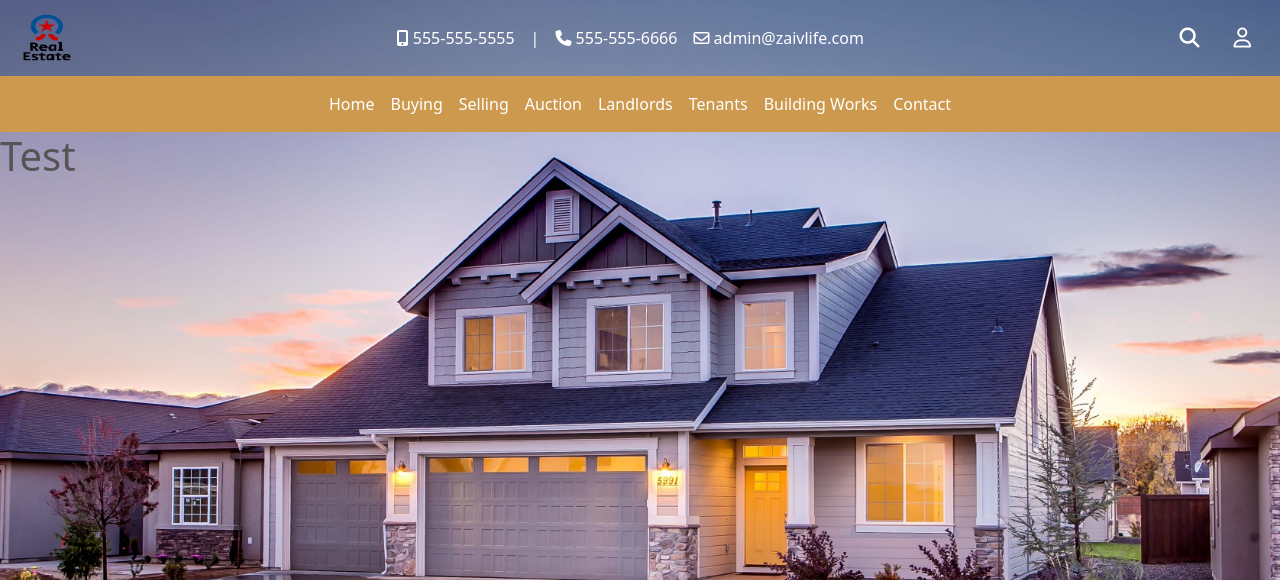
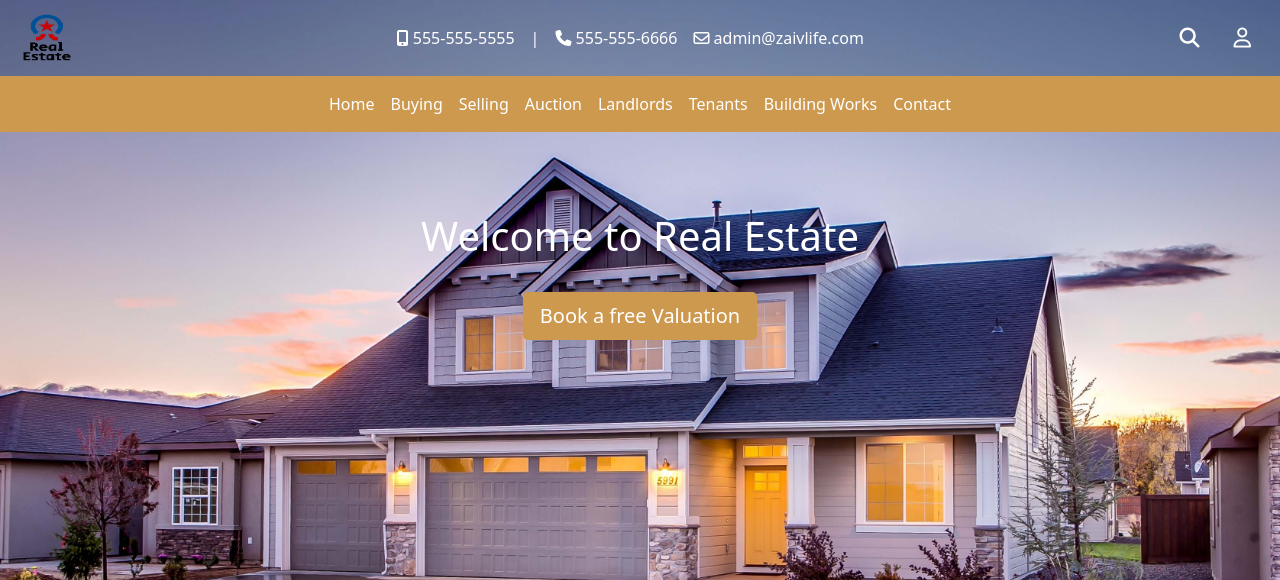
Before and after one commit to lseparatio/estate-agency-website, a Django app: page / in a window 1280 px wide. Shown: the top 580 px of the page. Run offline with Django 4.2, Linux system fonts and the light colour scheme; some libraries are stand-ins or nearby versions.

Commit message:
Added Welcome text and book valuation button

```diff
--- a/home/templates/home/index.html
+++ b/home/templates/home/index.html
@@ -10,5 +10,12 @@
 {% endblock %}
 
 {% block content %}
-<h1>Test</h1>
+<div class="row align-items-center center welcome">
+    <div class="col-12">
+      <h1>Welcome to Real Estate</h1>
+    </div>
+    <div class="col-12 padding-top">
+        <button type="button" class="btn btn-book-evaluation btn-lg">Book a free Valuation</button>
+      </div>
+</div>
 {% endblock%}
--- a/static/css/base.css
+++ b/static/css/base.css
@@ -64,9 +64,10 @@ nav {
     border-radius: 5px;
 }
 
-.btn-contact {
-    background-color: #cd994f;
-    color: white;
+.btn-contact,
+.btn-book-evaluation {
+    background-color: #cd994f !important;
+    color: white !important;
 }
 
 .link-unstiled {
@@ -88,3 +89,15 @@ nav {
 #pills-register-tab {
     color: #cd994f !important;
 }
+
+.welcome {
+    padding-top: 10vh;
+}
+
+.welcome h1 {
+    color: white;
+}
+
+.padding-top {
+    padding-top: 3vh;
+}
```
